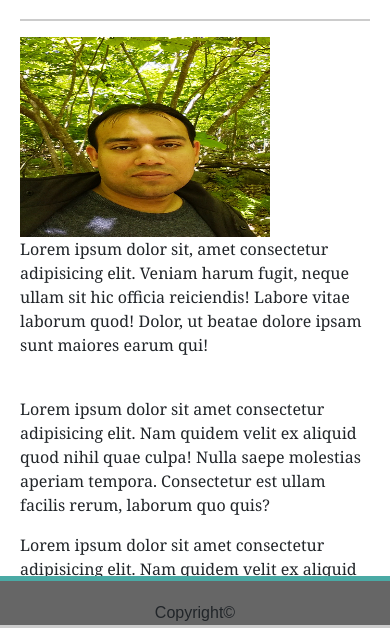
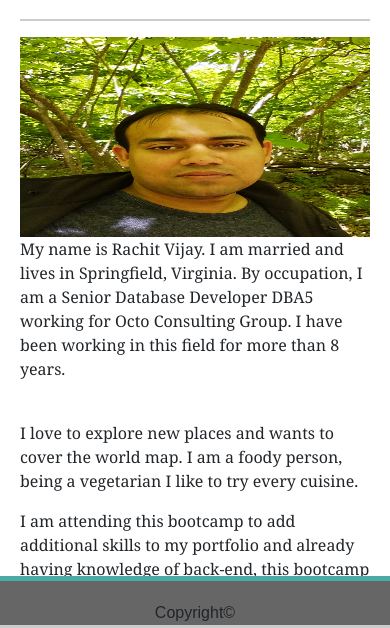
Before and after one commit to rachitvijay17/Basic-Portfolio-Bootstrap, a plain HTML site: page index.html in a window 390 px wide. Shown: the part 216-844 px from the top of the page. Drawn offline with nearby package versions, Linux system fonts and the light colour scheme.

Commit message:
Basic-portfolio-bootstrap commit_2

```diff
--- a/assets/css/style.css
+++ b/assets/css/style.css
@@ -52,7 +52,7 @@ color: #ffffff;
 }
 
 #index_img_rv{
-    width: 250px;
+    width: 100%;
     height: 200px;
 
 }
@@ -119,3 +119,7 @@ color: #ffffff;
 .col-xs-6{
     padding-top: 20px;
 }
+
+h1{
+    color:#4aaaa5;
+}
--- a/index.html
+++ b/index.html
@@ -40,20 +40,19 @@
         <div class="row" style="padding-top:20px;">
 
             <div class="col-md-12 col-xs-12 col-sm-12 col-lg-12">
-                <h1 style="color:#4aaaa5">About Me</h1>
+                <h1>About Me</h1>
             </div>
 
         </div>
         <hr id="line_rv">
         <div class="row">
-            <div class="col-md-3 col-xs-3 col-sm-3 col-lg-3">
-                <img id="index_img_rv" src="assets/images/Vacation.jpg" alt="Myimage">
+            <div class="col-md-3 col-xs-3 col-sm-6 col-lg-3">
+                <img id="index_img_rv" src="assets/images/Vacation.jpg" alt="Myimage" class="img-responsive">
             </div>
-            <div class="col-md-9 col-xs-9 col-sm-9 col-lg-9">
+            <div class="col-md-9 col-xs-9 col-sm-6 col-lg-9">
                 <p>
-                    Lorem ipsum dolor sit, amet consectetur adipisicing elit. Veniam harum fugit,
-                    neque ullam sit hic officia reiciendis! Labore vitae laborum quod! Dolor, ut beatae dolore ipsam
-                    sunt maiores earum qui!
+                    My name is Rachit Vijay. I am married and lives in Springfield, Virginia. By occupation, I am a Senior Database Developer DBA5
+                    working for Octo Consulting Group. I have been working in this field for more than 8 years.
                 </p>
             </div>
 
@@ -62,18 +61,16 @@
         <div class="row">
             <div class="col-md-12 col-xs-12 col-sm-12 col-lg-12">
                 <p>
-                    Lorem ipsum dolor sit amet consectetur adipisicing elit. Nam quidem velit ex
-                    aliquid quod nihil quae culpa! Nulla saepe molestias aperiam tempora. Consectetur est ullam facilis rerum,
-                    laborum quo quis?
+                    I love to explore new places and wants to cover the world map. I am a foody person, being a vegetarian
+                    I like to try every cuisine.
                 </p>
             </div>
         </div>
         <div class="row">
                 <div class="col-md-12 col-xs-12 col-sm-12 col-lg-12">
                     <p>
-                        Lorem ipsum dolor sit amet consectetur adipisicing elit. Nam quidem velit ex
-                        aliquid quod nihil quae culpa! Nulla saepe molestias aperiam tempora. Consectetur est ullam facilis rerum,
-                        laborum quo quis?
+                        I am attending this bootcamp to add additional skills to my portfolio and already having knowledge of back-end,
+                    this bootcamp will help me becoming a successful Full Stack Developer.
                     </p>
                 </div>
             </div>
```
Also changed, not shown: Contact.html (+1 -1 lines), Portfolio.html (+1 -1 lines).
